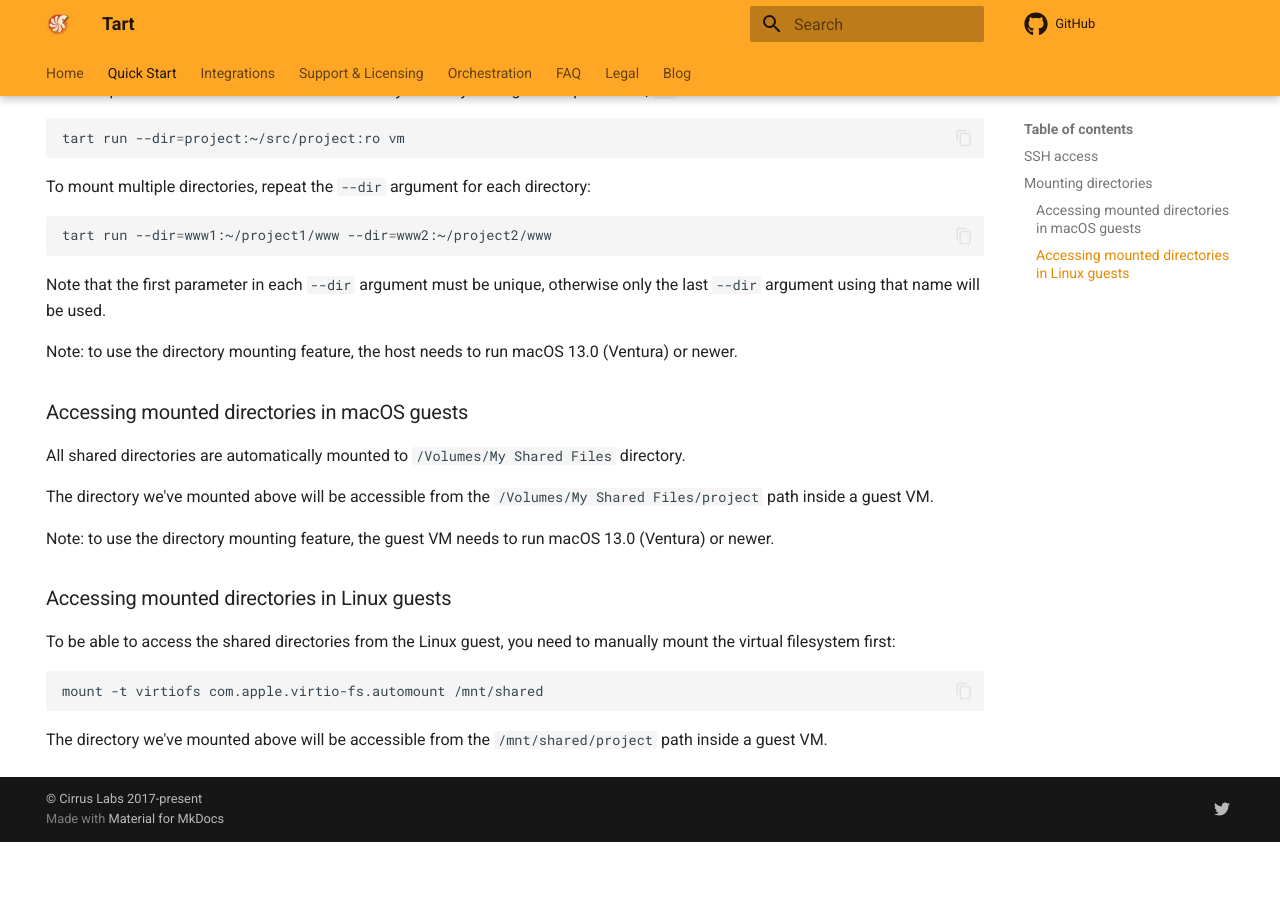
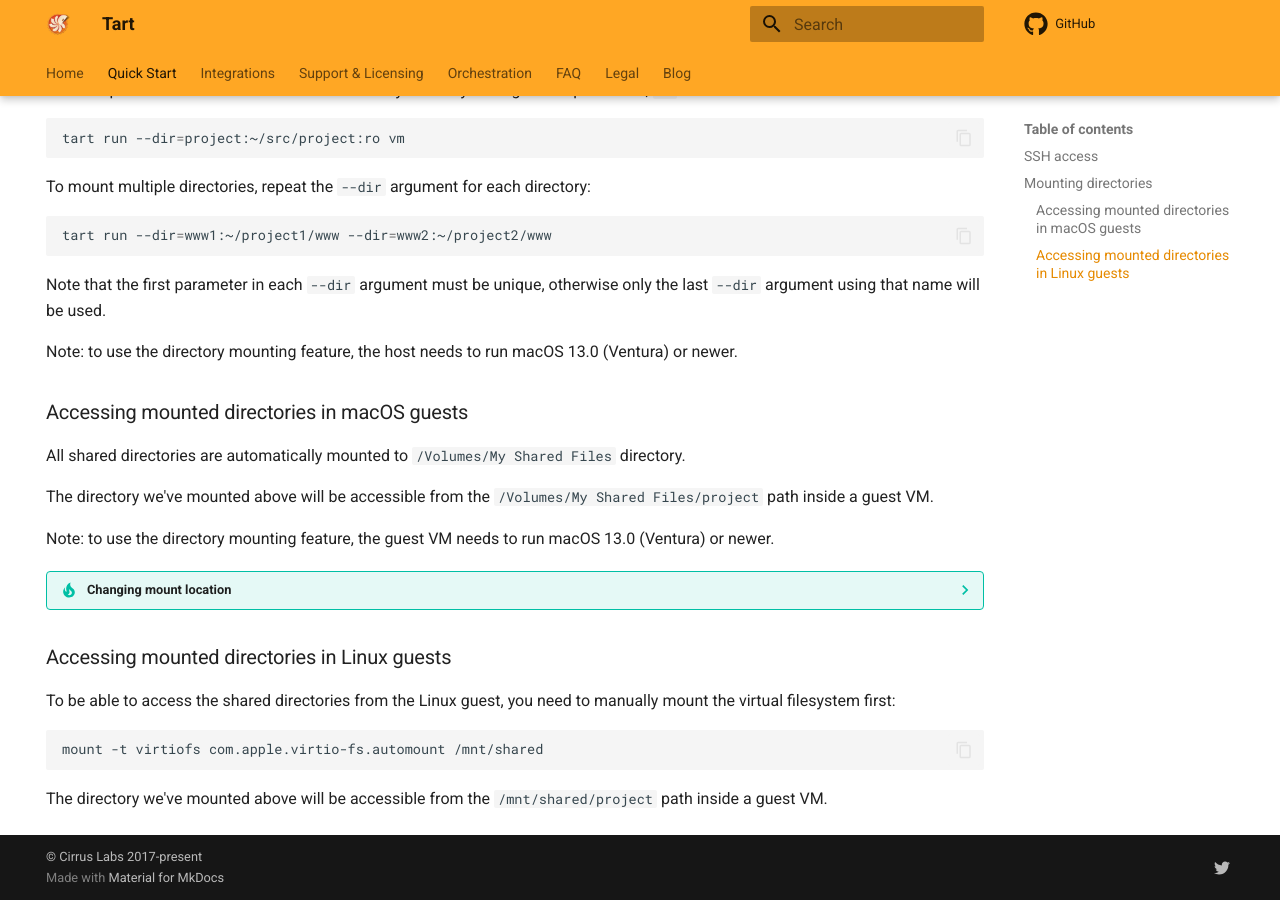
Before and after one commit to cirruslabs/tart, an MkDocs documentation site: the page built from docs/quick-start.md, in a window 1280 px wide and 900 px high, scrolled down 1243 px. Built offline with MkDocs 1.6.1 and Material for MkDocs 9.7.7, drawn with Linux system fonts in a browser that asks for light colours; plug-ins that fetch from the network failed and are left out; comment, search, counter and statistics services are not loaded; before the commit the page ends 2085 px from its top, so only the background shows below that; part of the change alters nothing that is shown.

````diff
--- a/docs/quick-start.md
+++ b/docs/quick-start.md
@@ -70,6 +70,17 @@ The directory we've mounted above will be accessible from the `/Volumes/My Share
 
 Note: to use the directory mounting feature, the guest VM needs to run macOS 13.0 (Ventura) or newer.
 
+??? tip "Changing mount location"
+    It is possible to remount the directories after a virtual machine is started by running the following commands:
+
+    ```bash
+    sudo umount "/Volumes/My Shared Files"
+    mkdir ~/workspace
+    mount_virtiofs com.apple.virtio-fs.automount ~/workspace
+    ```
+
+    After running the above commands the direcory will be available at `~/workspace/project`
+
 ### Accessing mounted directories in Linux guests
 
 To be able to access the shared directories from the Linux guest, you need to manually mount the virtual filesystem first:
````
